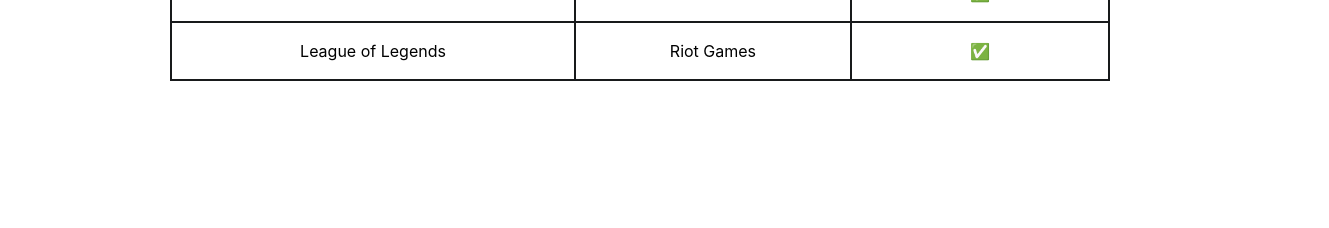
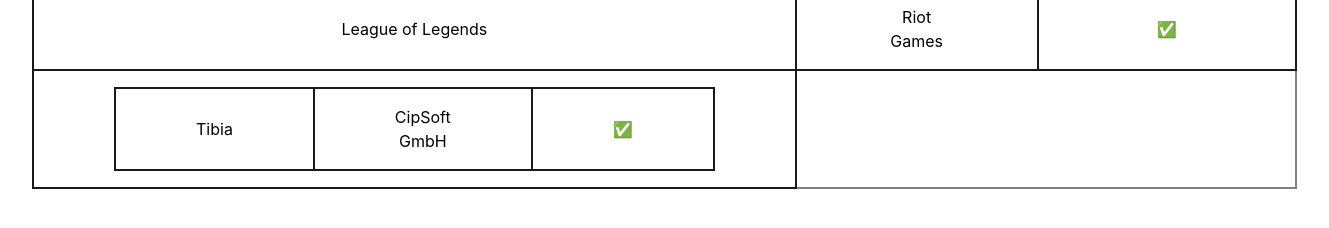
Before and after one commit to Yagasaki7K/website-runinlinux, a React (Vite) app: page / in a window 1280 px wide. Shown: the part 532-760 px from the top of the page, 1329 px wide, since content can reach past the window. Built offline with nearby package versions, Linux system fonts and the light colour scheme.

Commit message:
[RunInLinux] Added Tibia

```diff
--- a/src/App.tsx
+++ b/src/App.tsx
@@ -36,6 +36,11 @@
             <td>Riot Games</td>
             <td>✅</td>
           </tr>
+          <td>
+            <td>Tibia</td>
+            <td>CipSoft GmbH</td>
+            <td>✅</td>
+          </td>
 
           {/* ADD MORE GAMES HERE*/}
           {/* <tr>
```
